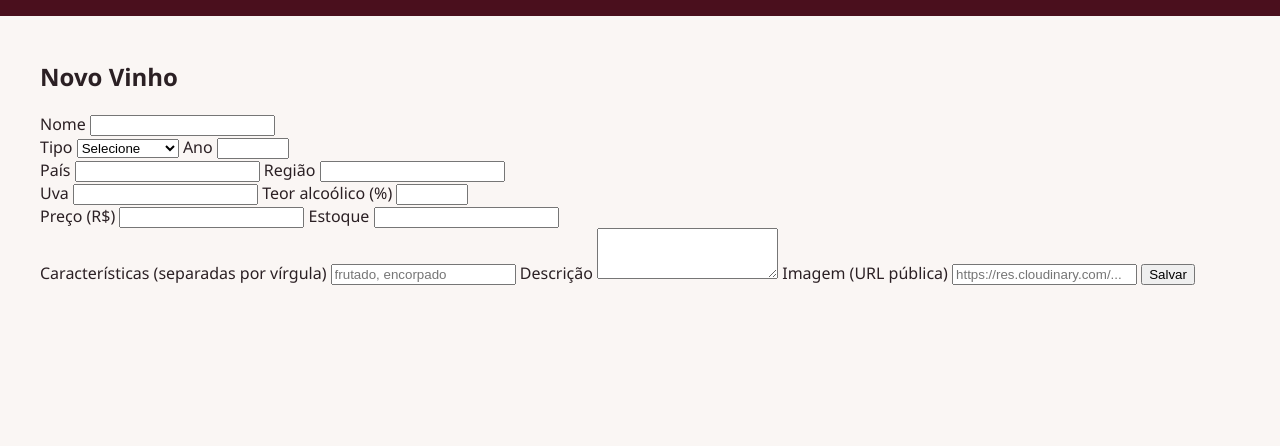
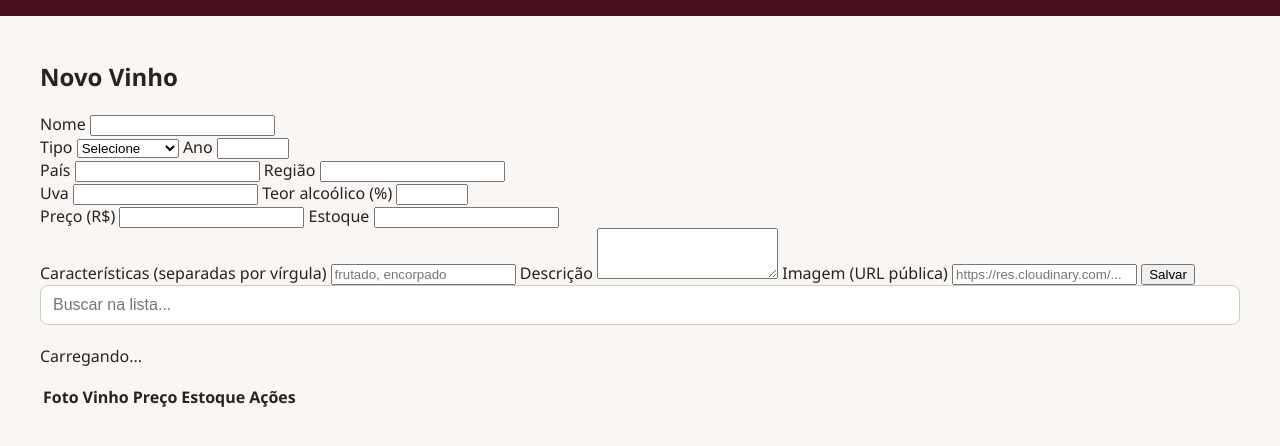
Before and after one commit to pedrohenrikee/projeto-final-psi, a plain HTML site: page admin.html in a window 1280 px wide. Shown: the part 102-548 px from the top of the page. Drawn offline with Linux system fonts and the light colour scheme.

Commit message:
feat: adiciona filtros e tabela de vinhos

```diff
--- a/admin.html
+++ b/admin.html
@@ -54,7 +54,33 @@
         <button class="btn sec" type="button" id="btnCancelar" hidden>Cancelar edição</button>
         </form>
 
+        <section>
+            <div class="filtros">
+                <input type="search" id="buscaAdmin" placeholder="Buscar na lista...">
+            </div>
+            <p class="msg" id="mensagem">Carregando...</p>
+            <div class="tabela-wrap">
+                <table>
+                    <thead>
+                        <tr>
+                            <th>Foto</th>
+                            <th>Vinho</th>
+                            <th>Preço</th>
+                            <th>Estoque</th>
+                            <th>Ações</th>
+                        </tr>
+                    </thead>
+                    <tbody id="corpo"></tbody>
+                </table>
+            </div>
+        </section>
+
     </main>
 
+    <div class="toast" id="toast"></div>
+
+    <script src="config.js"></script>
+    <script src="api.js"></script>
+    <script src="admin.js"></script>
 </body>
 </html>
```
Lines whose indentation alone changed are shown as unchanged.
